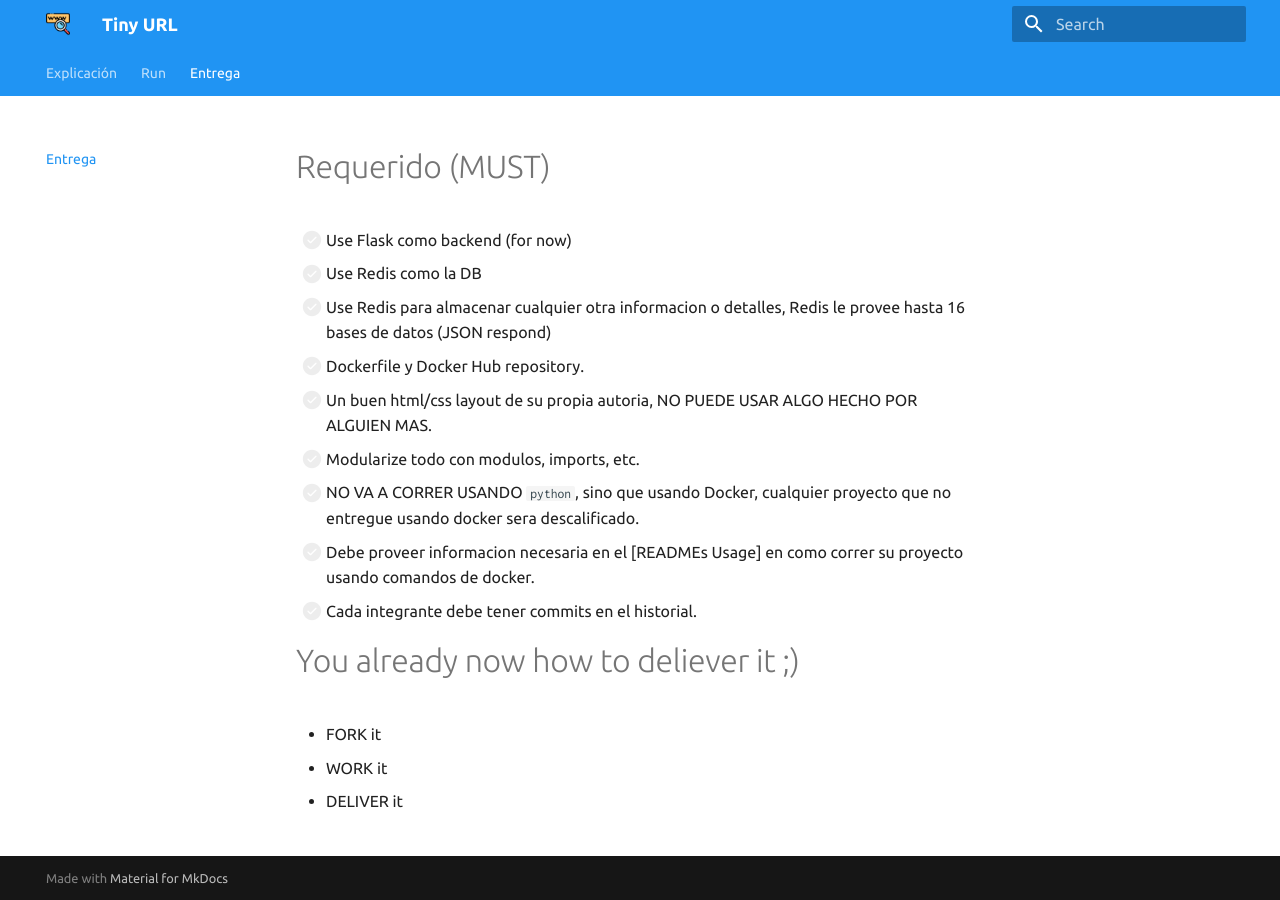
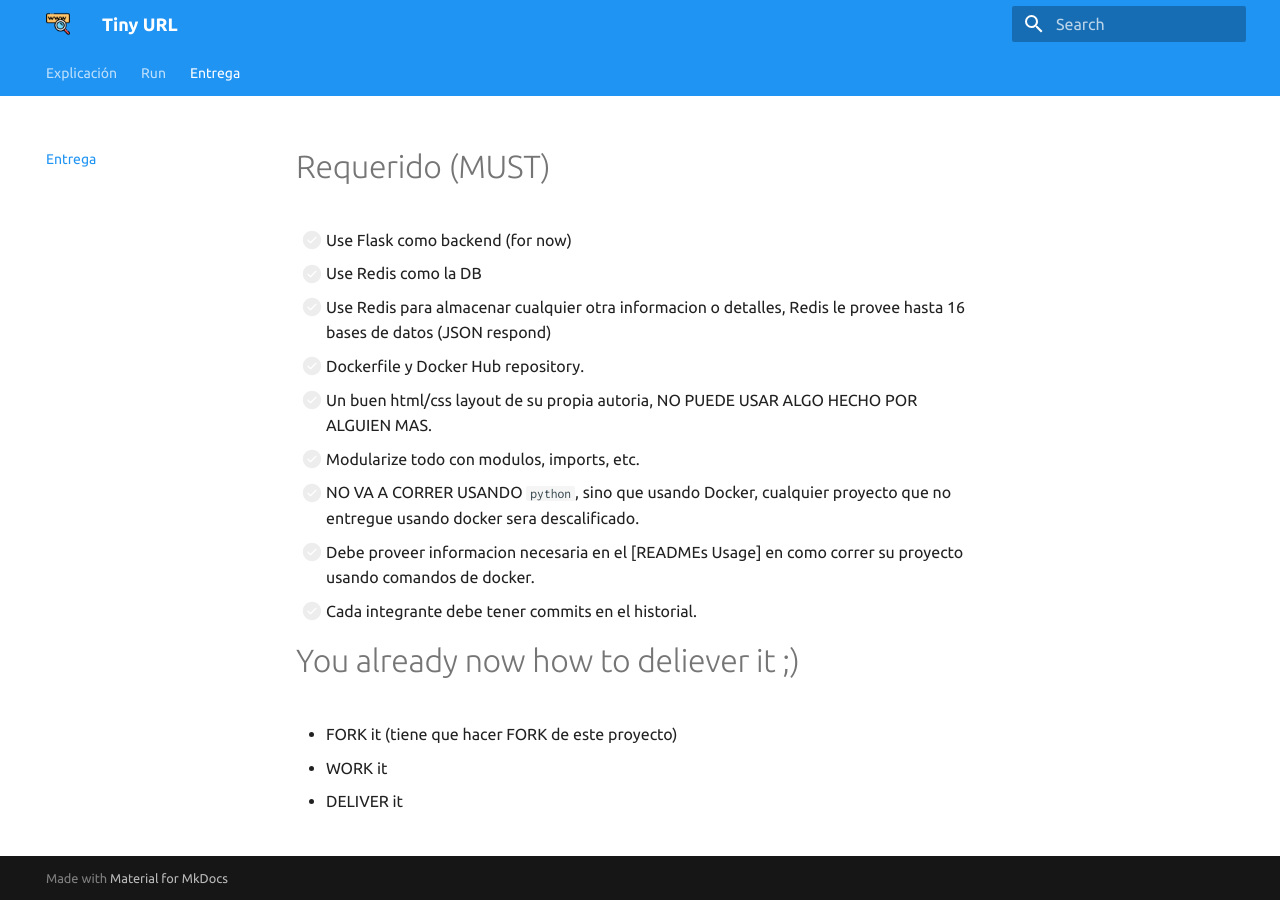
Before and after one commit to estebansamayoa1/tiny-url, an MkDocs documentation site: the page built from docs/entrega.md, in a window 1280 px wide. Built offline with MkDocs 1.6.1 and Material for MkDocs 9.7.7, drawn with Linux system fonts in a browser that asks for light colours.

```diff
--- a/docs/entrega.md
+++ b/docs/entrega.md
@@ -14,6 +14,6 @@
 
 
 # You already now how to deliever it ;)
-- FORK it
+- FORK it (tiene que hacer FORK de este proyecto)
 - WORK it
 - DELIVER it
```
Also changed, not shown: docs/tiny-urls.md (+0 -1 lines).
